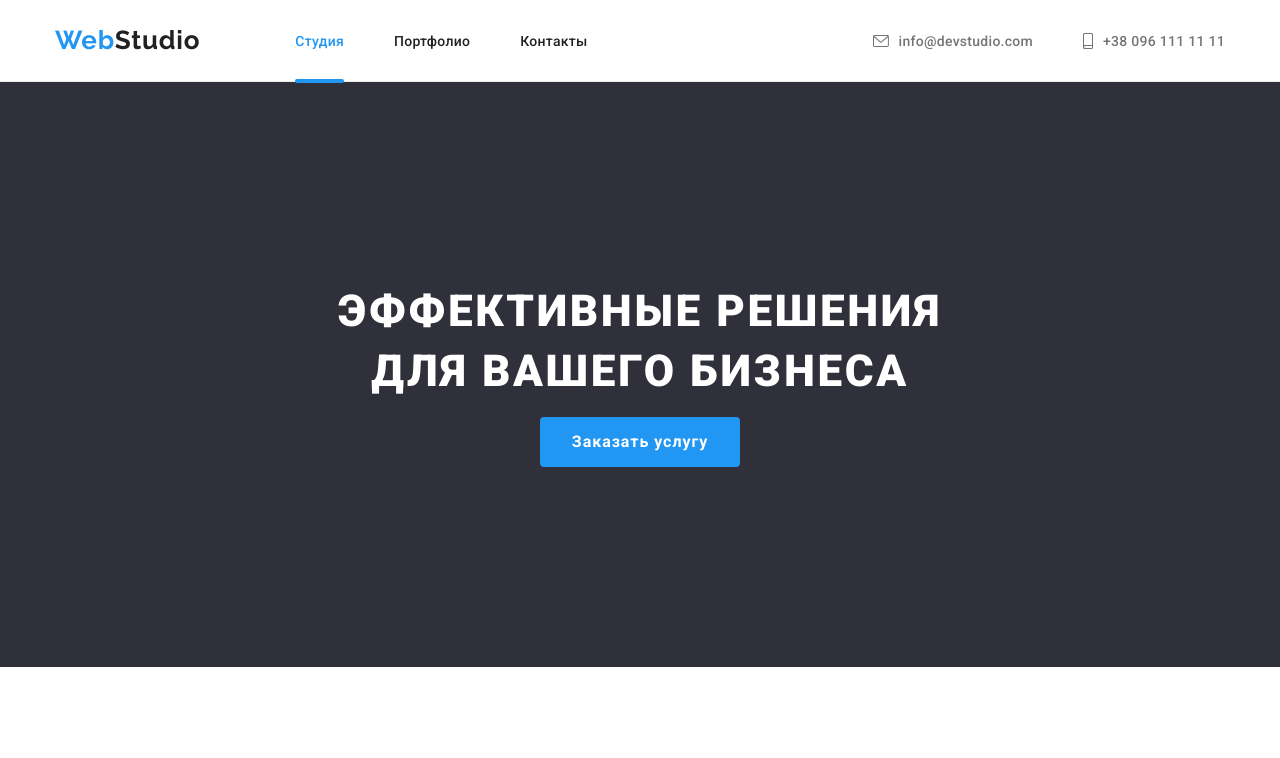
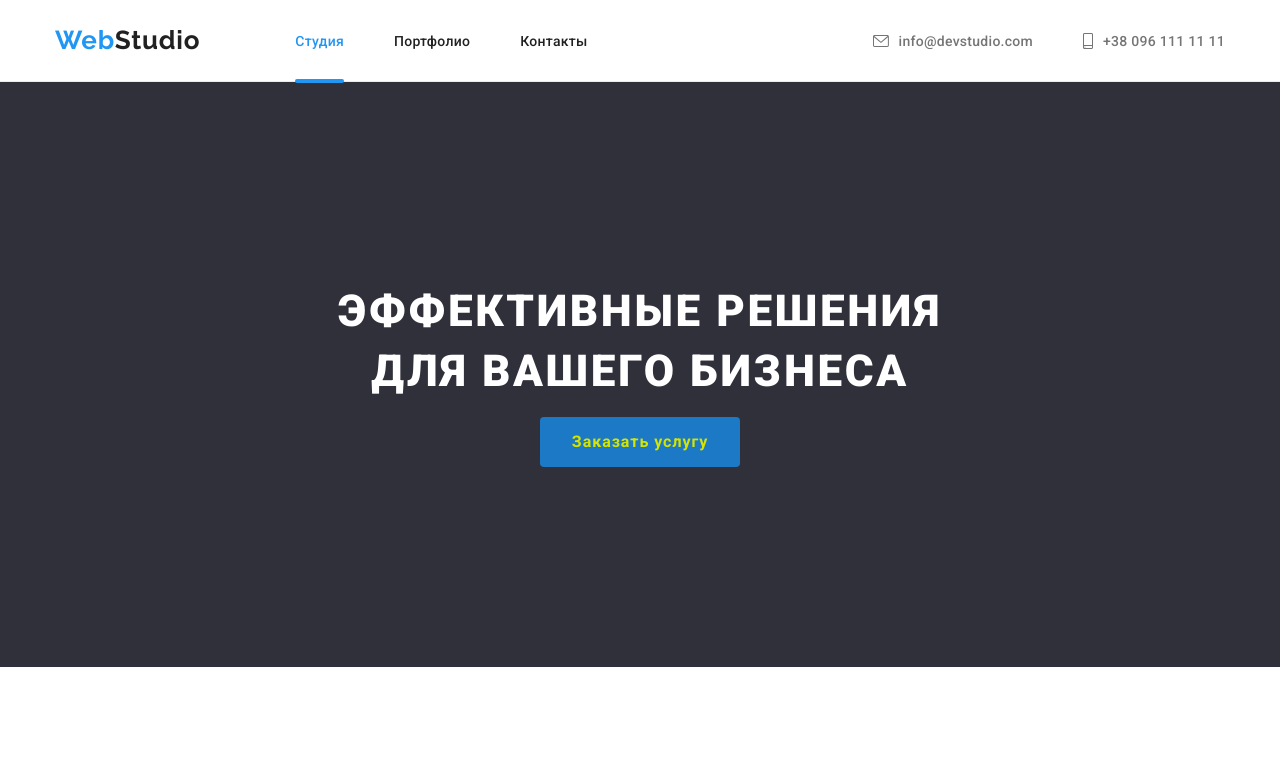
Before and after one commit to VictorOlefir/goit-markup-hw-05, a plain HTML site: page index.html in a window 1280 px wide. In both pictures the pointer is over the button "Заказать услугу". Shown: the top 758 px of the page. Drawn offline with nearby package versions, Linux system fonts and the light colour scheme.

Commit message:
Update styles.css

```diff
--- a/css/styles.css
+++ b/css/styles.css
@@ -217,6 +217,11 @@ img {
   margin-top: 15px;
   margin-left: auto;
   margin-right: auto;
+  transition: background-color 250ms, color 800ms;
+}
+.hero-btn:hover {
+  background: #1c79c5;
+  color: #d5e400;
 }
 
 /*==========================++++++POSITIVE++++++==========================*/
```
